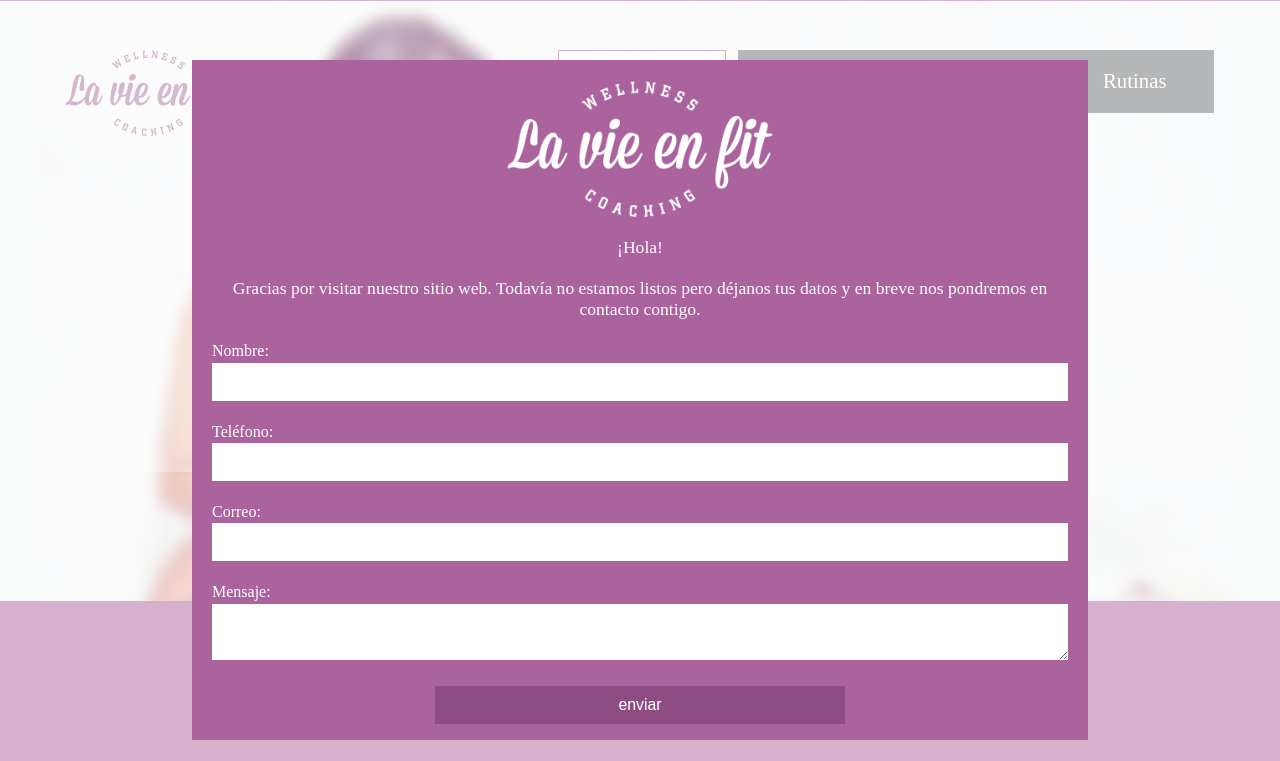
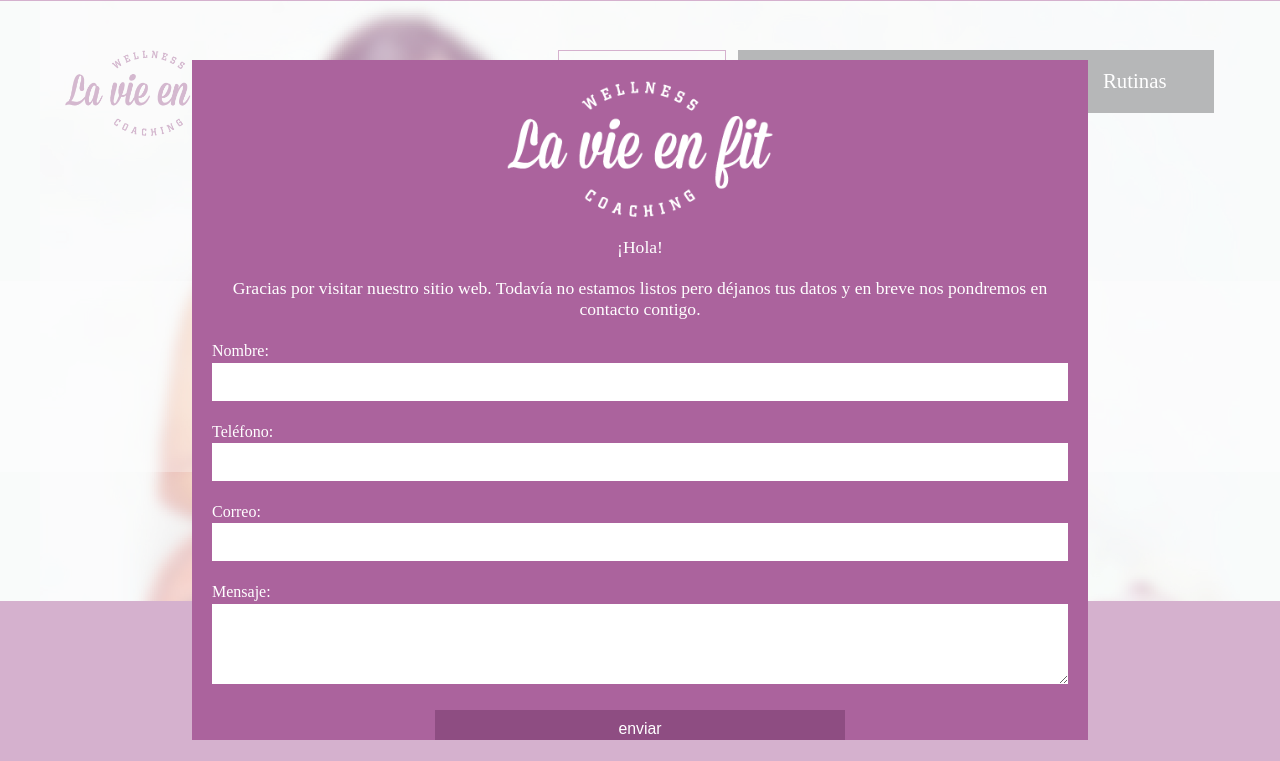
Before and after one commit to zolitariuz/lavie, a plain HTML site: page index.html in a window 1280 px wide. Shown: the top 761 px of the page. Drawn offline with Linux system fonts and the light colour scheme; grey boxes are pictures that could not be loaded.

Commit message:
textarea alta

```diff
--- a/style.less
+++ b/style.less
@@ -317,6 +317,7 @@ nav{
 	form{
 		label, input, textarea{ width: 100%; margin: 0 0 @margen 0; }
 		input, textarea{ padding: (@margen/2); border: none; }
+		textarea{ height: (@margen*4); }
 		label{ color: @claro; }
 		input{
 			&[type='text']{}
```
Also changed, not shown: style.css.
